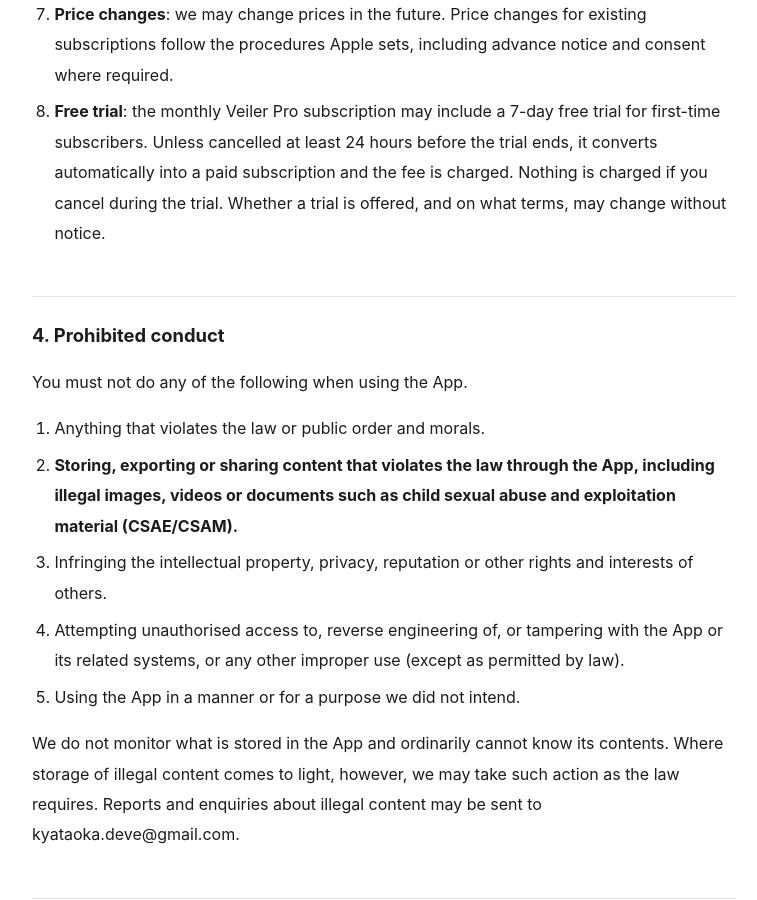
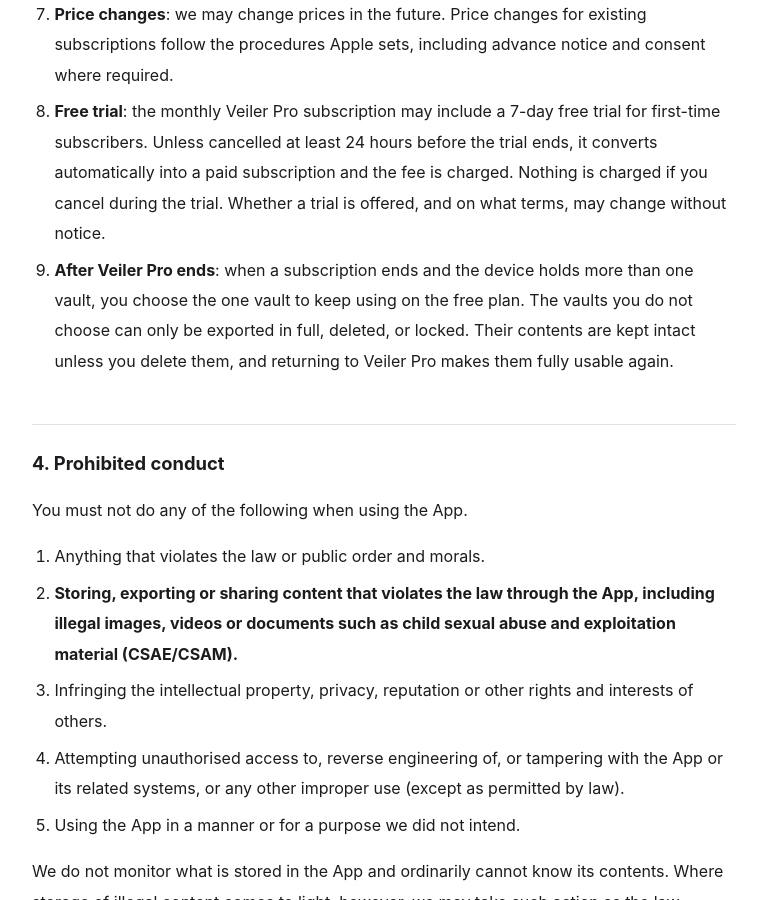
Before and after one commit to kyataoka/veiler-legal, a Jekyll site: the page built from terms/en.md, in a window 1280 px wide and 900 px high, scrolled down 1977 px. Shown: the whole window, without its empty margins (256-1013 px from the left). Built offline with Jekyll 4.4.1, drawn with Linux system fonts in a browser that asks for light colours.

Commit message:
terms: what happens to the other vaults when Pro ends
The free plan's one-vault rule and the export-only door existed in the
app but not in the terms. One item says it: choose one vault, the rest
export/delete/lock only, contents kept, Pro reopens them.

Co-Authored-By: Claude Fable 5 <noreply@anthropic.com>
Claude-Session: https://claude.ai/code/session_01XMfuRbXpg3TAGjyq5xrmen

```diff
--- a/terms/en.md
+++ b/terms/en.md
@@ -40,6 +40,7 @@ The free plan displays advertising in the App. How information is handled in con
 6. **Refunds**: payment is processed by Apple. Whether a refund is available, and the procedure for it, follow **Apple's policies** and are handled through Apple. As a rule, we have no authority over refunds.
 7. **Price changes**: we may change prices in the future. Price changes for existing subscriptions follow the procedures Apple sets, including advance notice and consent where required.
 8. **Free trial**: the monthly Veiler Pro subscription may include a 7-day free trial for first-time subscribers. Unless cancelled at least 24 hours before the trial ends, it converts automatically into a paid subscription and the fee is charged. Nothing is charged if you cancel during the trial. Whether a trial is offered, and on what terms, may change without notice.
+9. **After Veiler Pro ends**: when a subscription ends and the device holds more than one vault, you choose the one vault to keep using on the free plan. The vaults you do not choose can only be exported in full, deleted, or locked. Their contents are kept intact unless you delete them, and returning to Veiler Pro makes them fully usable again.
 
 ## 4. Prohibited conduct
 
```
Also changed, not shown: terms/ja.md (+1 -0 lines).
